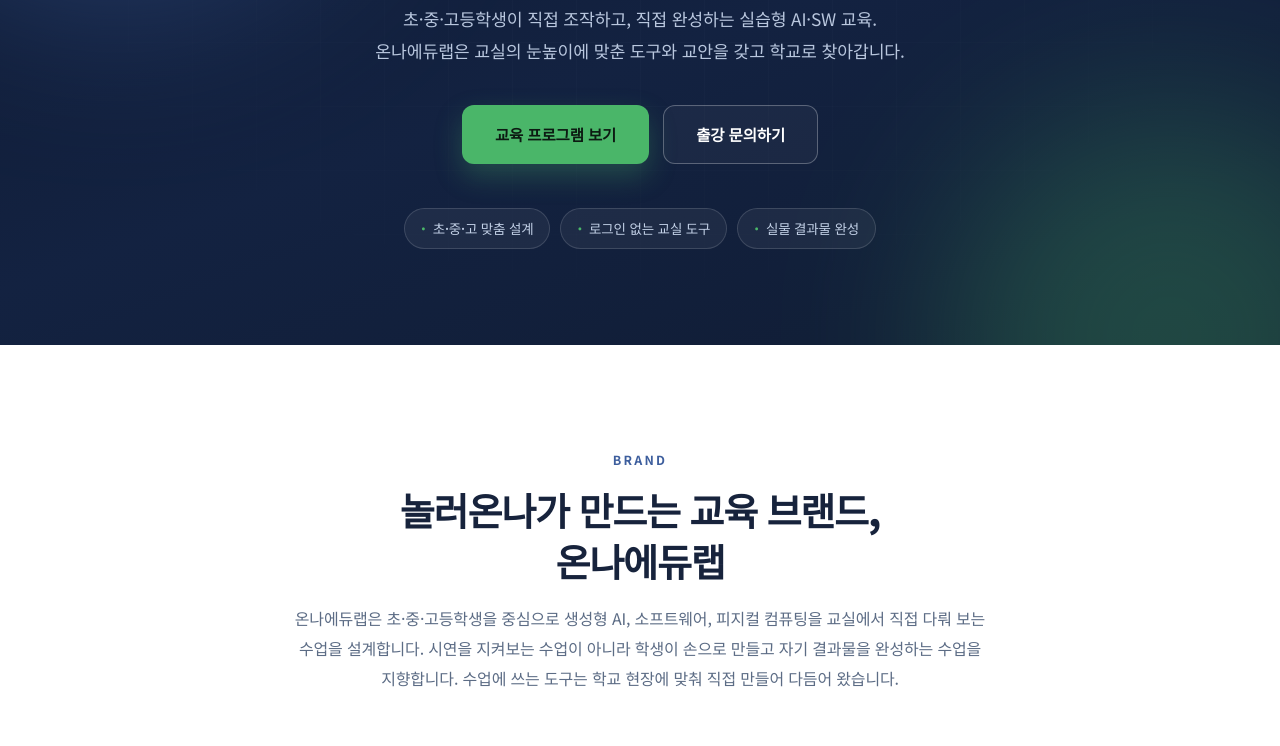
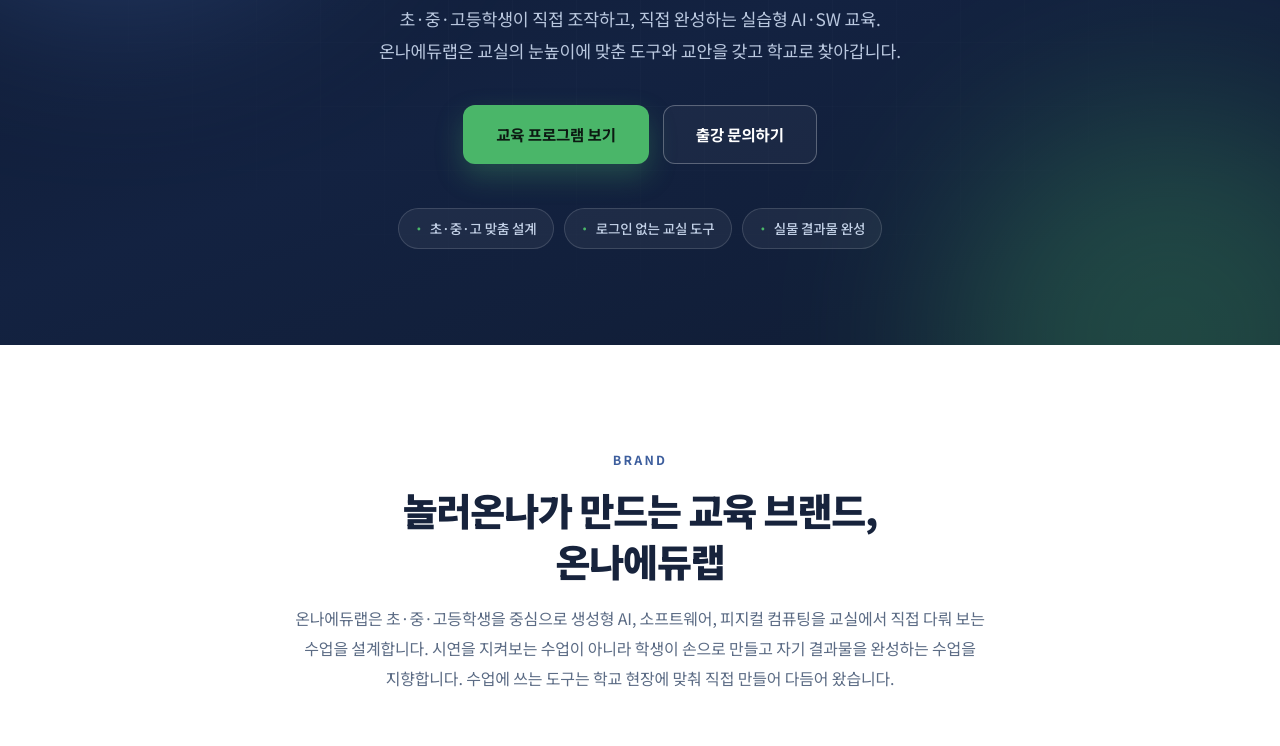
Before and after one commit to leeyoungui/nolleonna-web, a plain HTML site: page index.html in a window 1280 px wide. Shown: the part 419-1165 px from the top of the page. Drawn offline with Linux system fonts and the light colour scheme.

Commit message:
웹폰트 자체 호스팅(Noto Sans KR 400/500/700/900 서브셋) 및 로고 최적화

```diff
--- a/index.html
+++ b/index.html
@@ -10,9 +10,8 @@
 <meta property="og:type" content="website">
 <meta property="og:image" content="assets/logo.png">
 <link rel="icon" type="image/png" href="assets/logo.png">
-<link rel="preconnect" href="https://fonts.googleapis.com">
-<link rel="preconnect" href="https://fonts.gstatic.com" crossorigin>
-<link href="https://fonts.googleapis.com/css2?family=Noto+Sans+KR:wght@400;500;700;900&display=swap" rel="stylesheet">
+<link rel="preload" as="font" type="font/woff2" href="assets/fonts/NotoSansKR-400.woff2" crossorigin>
+<link rel="preload" as="font" type="font/woff2" href="assets/fonts/NotoSansKR-900.woff2" crossorigin>
 <link rel="stylesheet" href="styles.css">
 </head>
 <body>
--- a/styles.css
+++ b/styles.css
@@ -2,6 +2,35 @@
    ONNA EduLab — official site
    Brand: main blue #3D5E9D / point green #4AB669
    ============================================================ */
+
+@font-face{
+  font-family:'Noto Sans KR';
+  font-style:normal;
+  font-weight:400;
+  font-display:swap;
+  src:url('assets/fonts/NotoSansKR-400.woff2') format('woff2');
+}
+@font-face{
+  font-family:'Noto Sans KR';
+  font-style:normal;
+  font-weight:500;
+  font-display:swap;
+  src:url('assets/fonts/NotoSansKR-500.woff2') format('woff2');
+}
+@font-face{
+  font-family:'Noto Sans KR';
+  font-style:normal;
+  font-weight:700;
+  font-display:swap;
+  src:url('assets/fonts/NotoSansKR-700.woff2') format('woff2');
+}
+@font-face{
+  font-family:'Noto Sans KR';
+  font-style:normal;
+  font-weight:900;
+  font-display:swap;
+  src:url('assets/fonts/NotoSansKR-900.woff2') format('woff2');
+}
 
 :root{
   --blue:#3D5E9D;
```
Also changed, not shown: assets/fonts/NotoSansKR-400.woff2 (added), assets/fonts/NotoSansKR-500.woff2 (added), assets/fonts/NotoSansKR-700.woff2 (added), assets/fonts/NotoSansKR-900.woff2 (added).
